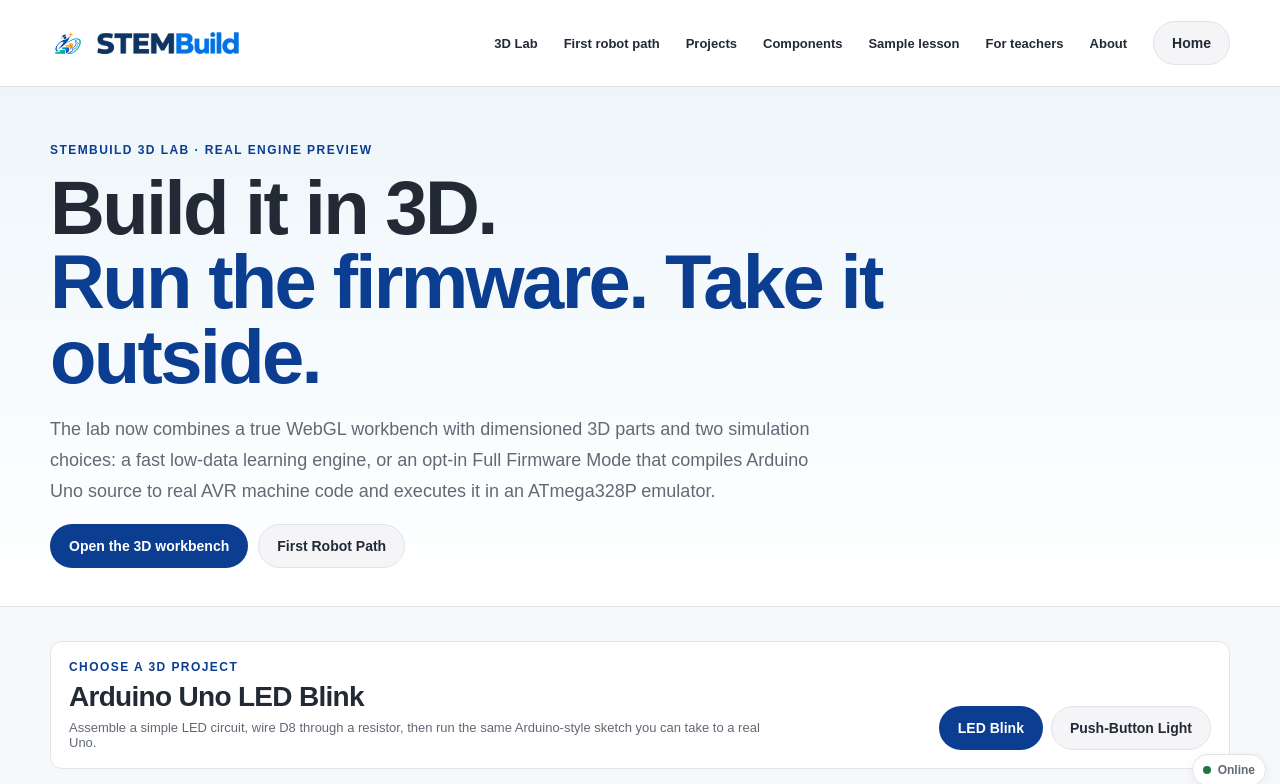
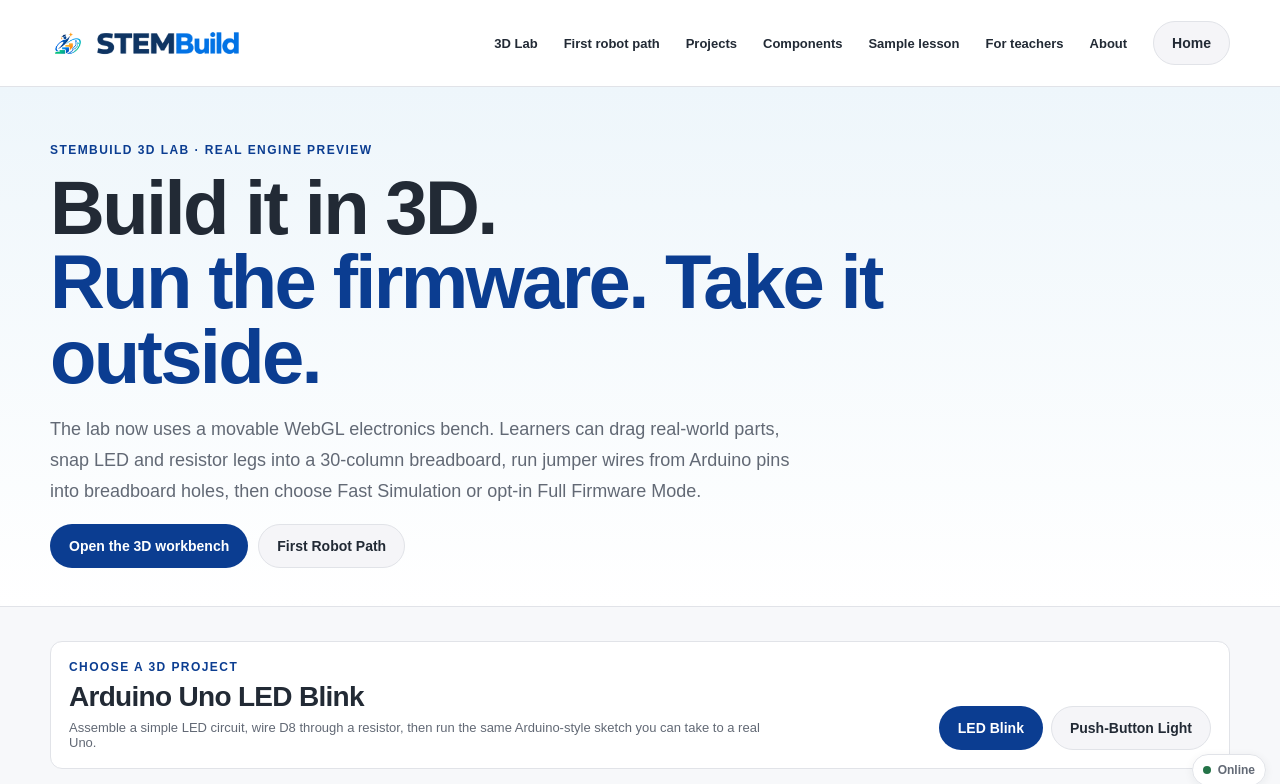
Before and after one commit to cath365/STEMBuild-, a Next.js app: page /3d-lab in a window 1280 px wide. Shown: the top 784 px of the page. Built offline with nearby package versions, Linux system fonts and the light colour scheme.

Commit message:
lab: explain movable breadboard assembly workflow

```diff
--- a/src/app/3d-lab/page.tsx
+++ b/src/app/3d-lab/page.tsx
@@ -17,7 +17,7 @@ export default function ThreeDLabPage() {
         <div className="container">
           <div className="eyebrow">STEMBUILD 3D LAB · REAL ENGINE PREVIEW</div>
           <h1>Build it in 3D.<br/><span>Run the firmware. Take it outside.</span></h1>
-          <p className="lead">The lab now combines a true WebGL workbench with dimensioned 3D parts and two simulation choices: a fast low-data learning engine, or an opt-in Full Firmware Mode that compiles Arduino Uno source to real AVR machine code and executes it in an ATmega328P emulator.</p>
+          <p className="lead">The lab now uses a movable WebGL electronics bench. Learners can drag real-world parts, snap LED and resistor legs into a 30-column breadboard, run jumper wires from Arduino pins into breadboard holes, then choose Fast Simulation or opt-in Full Firmware Mode.</p>
           <div className="inline" style={{marginTop:18}}>
             <a className="btn btn-primary" href="#workbench">Open the 3D workbench</a>
             <Link className="btn" href="/learning-paths/first-robot">First Robot Path</Link>
@@ -33,7 +33,7 @@ export default function ThreeDLabPage() {
         <div className="card">
           <div className="eyebrow">ENGINE BOUNDARIES</div>
           <h2 style={{marginTop:8}}>Real firmware does not mean imaginary hardware is perfect.</h2>
-          <p className="muted">The Arduino Uno model uses the official 68.6 × 53.4 mm board footprint. Generic breadboards, LEDs, resistors and tactile buttons use dimensioned educational geometry and can vary between manufacturers. Full Firmware Mode executes compiled ATmega328P machine code, but a physical build can still differ because of battery condition, loose wires, component tolerances, motor load and module revisions.</p>
+          <p className="muted">The Arduino Uno model uses the official 68.6 × 53.4 mm board footprint. The breadboard uses 2.54 mm terminal pitch and models a–j terminal strips across 30 columns. Generic breadboards, LEDs, resistors and tactile buttons can still vary between manufacturers. Full Firmware Mode executes compiled ATmega328P machine code, but a physical build can still differ because of battery condition, loose wires, component tolerances, motor load and module revisions.</p>
         </div>
       </section>
     </main>
```
